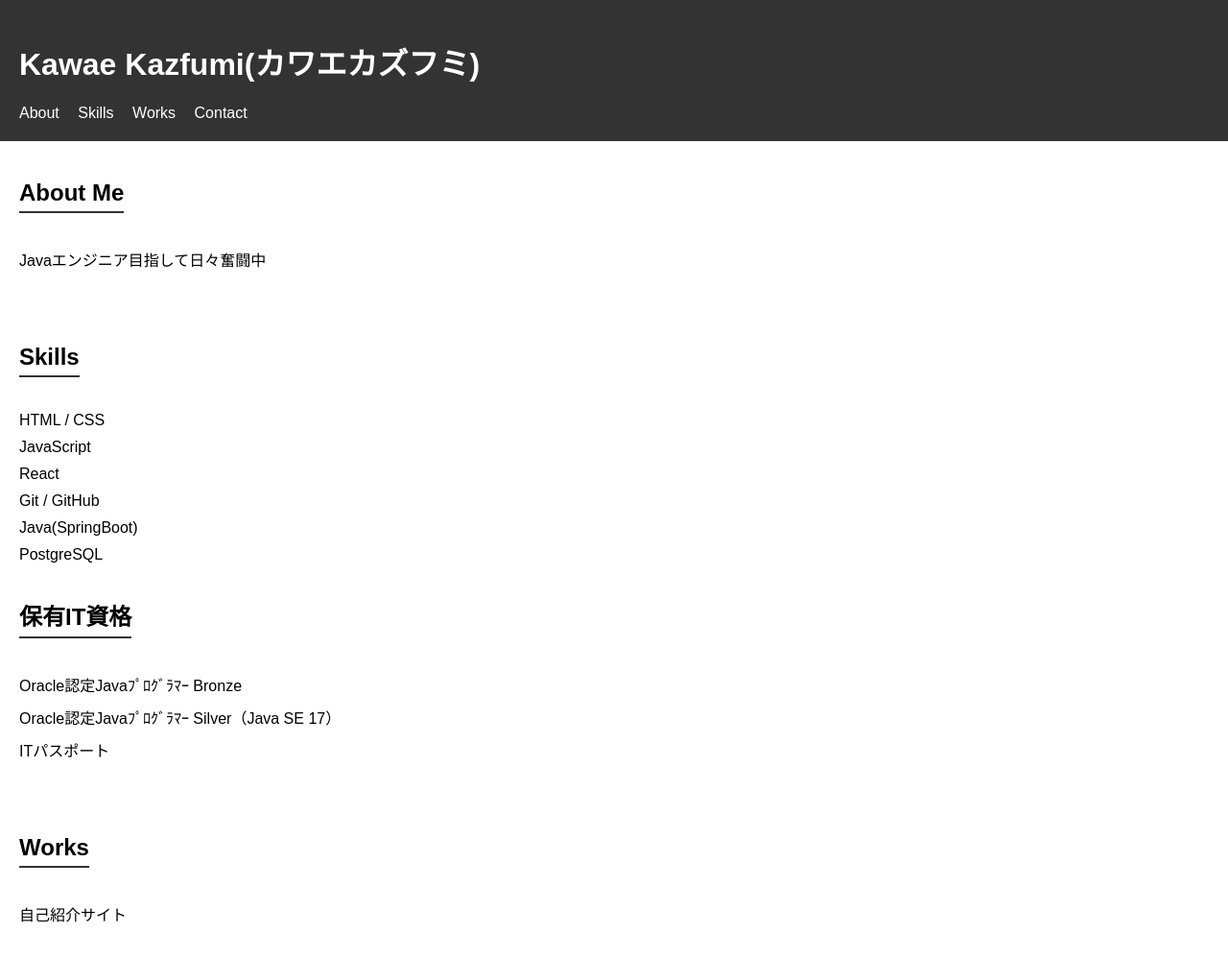
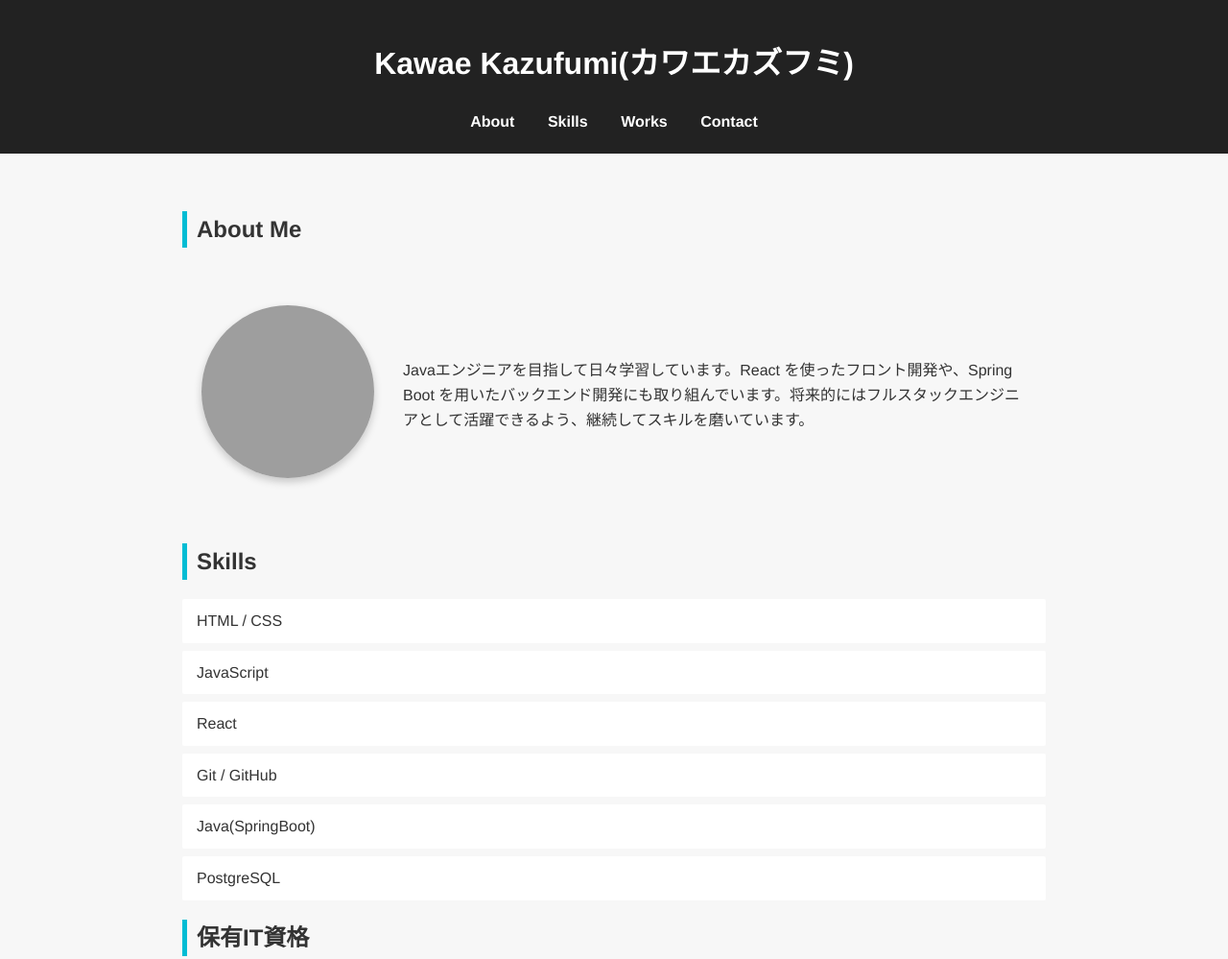
Before and after one commit to kawkaz-div/portfolio-profile-site, a plain HTML site: page index.html in a window 1280 px wide. Shown: the top 999 px of the page at 96% size. Drawn offline with Linux system fonts and the light colour scheme; grey boxes are pictures that could not be loaded.

Commit message:
Add profile image and update layout

```diff
--- a/index.html
+++ b/index.html
@@ -9,7 +9,7 @@
 
 <body>
     <header>
-        <h1>Kawae Kazfumi(カワエカズフミ)</h1>
+        <h1>Kawae Kazufumi(カワエカズフミ)</h1>
         <nav>
             <a href="#about">About</a>
             <a href="#skills">Skills</a>
@@ -20,7 +20,16 @@
 
     <section id="about">
         <h2>About Me</h2>
-        <p>Javaエンジニア目指して日々奮闘中</p>
+        <div class="about-container">
+            <div class="about-image">
+                <img src="images/profile.png" alt="プロフィール画像" class="profile-img">
+            </div>
+
+            <div class="about-text">
+                <p>Javaエンジニアを目指して日々学習しています。React を使ったフロント開発や、Spring Boot
+                    を用いたバックエンド開発にも取り組んでいます。将来的にはフルスタックエンジニアとして活躍できるよう、継続してスキルを磨いています。</p>
+            </div>
+        </div>
     </section>
 
     <section id="skills">
@@ -38,12 +47,17 @@
             <li>Oracle認定Javaﾌﾟﾛｸﾞﾗﾏｰ Bronze</li>
             <li>Oracle認定Javaﾌﾟﾛｸﾞﾗﾏｰ Silver（Java SE 17）</li>
             <li>ITパスポート</li>
-            </dl>
+        </ul>
     </section>
 
     <section id="works">
         <h2>Works</h2>
-        <p>自己紹介サイト</p>
+        <ul>
+            <li>自己紹介サイト（本サイト）</li>
+            <li>React 天気予報アプリ（制作予定）</li>
+            <li>Spring Boot ＋ React 認証付きタスク管理アプリ（制作予定）</li>
+            <li>フルスタックアプリ（Docker構築・本番デプロイ）（制作予定）</li>
+        </ul>
     </section>
 
     <section id="contact">
@@ -52,6 +66,7 @@
     </section>
 
     <script src="script.js"></script>
+
 </body>
 
 </html>
--- a/style.css
+++ b/style.css
@@ -1,37 +1,119 @@
+/* 全体の基本設定 */
 body {
-    font-family: sans-serif;
+    font-family: "Helvetica", "Arial", sans-serif;
     margin: 0;
     padding: 0;
+    line-height: 1.6;
+    background: #f7f7f7;
+    color: #333;
 }
 
+/* ヘッダー */
 header {
-    background: #333;
+    background: #222;
     color: #fff;
-    padding: 20px;
+    padding: 20px 0;
+    text-align: center;
+    position: sticky;
+    top: 0;
+    z-index: 100;
 }
 
+/* ナビゲーション */
+nav a {
+    color: #fff;
+    margin: 0 15px;
+    text-decoration: none;
+    font-weight: bold;
+}
+
+nav a:hover {
+    color: #00bcd4;
+}
+
+/* セクション共通 */
 section {
-    padding: 20px;
+    max-width: 900px;
+    margin: 60px auto;
+    padding: 0 20px;
 }
 
 h2 {
-    border-bottom: 2px solid #333;
-    display: inline-block;
-    padding-bottom: 5px;
+    border-left: 5px solid #00bcd4;
+    padding-left: 10px;
     margin-bottom: 20px;
 }
 
+/* Skills のリスト */
 ul {
     list-style: none;
     padding: 0;
 }
 
-li {
-    margin-bottom: 10px;
+ul li {
+    background: #fff;
+    margin: 8px 0;
+    padding: 10px 15px;
+    border-radius: 2px;
 }
 
-nav a {
-    color: #fff;
-    margin-right: 15px;
+/* Contact */
+#contact a {
+    color: #00bcd4;
+    font-weight: bold;
     text-decoration: none;
 }
+
+#contact a:hover {
+    text-decoration: underline;
+}
+
+/* About セクションの横並びレイアウト */
+.about-container {
+    display: flex;
+    align-items: center;
+    gap: 30px;
+    max-width: 900px;
+    margin: 60px auto;
+    padding: 0 20px;
+}
+
+/* 画像 */
+.profile-img {
+    width: 180px;
+    height: 180px;
+    border-radius: 50%;
+    object-fit: cover;
+    box-shadow: 0 4px 8px rgba(0, 0, 0, 0.2);
+}
+
+/* テキスト部分 */
+.about-text {
+    flex: 1;
+}
+
+/* リンククリック時、セクション先頭（見出し）から表示 */
+section {
+    scroll-margin-top: 180px;
+    /* ヘッダーの高さに合わせて調整 */
+}
+
+
+/* スマホ対応 */
+@media (max-width: 600px) {
+    nav a {
+        display: inline-block;
+        margin: 8px;
+    }
+
+    h1 {
+        font-size: 1.4rem;
+    }
+}
+
+@media (max-width: 600px) {
+    .about-container {
+        flex-direction: column;
+        text-align: center;
+    }
+}
```
Also changed, not shown: 1 other file.
